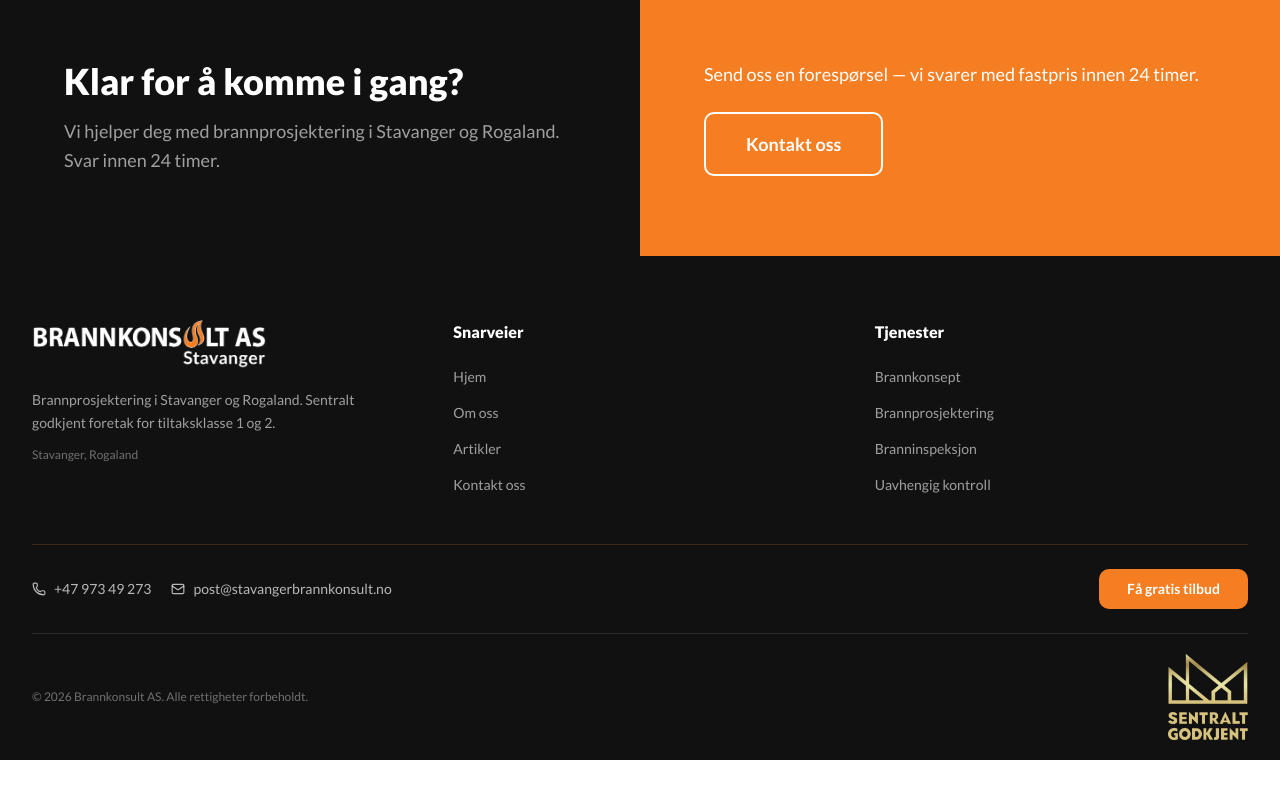
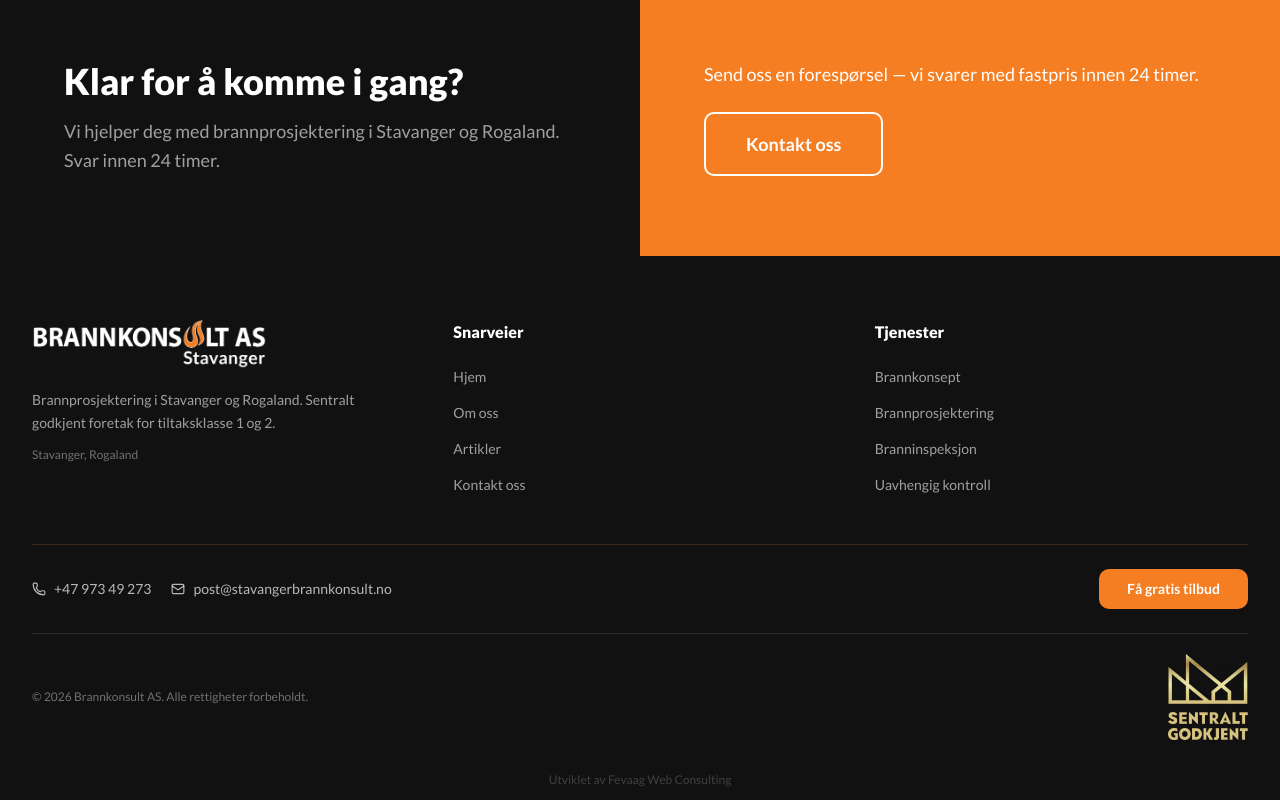
Before and after one commit to TerjeFevaag/stavangerbrannkonsult, a Next.js app: page / in a window 1280 px wide. Shown: the part 5271-6071 px from the top of the page. Before the commit the page ends 6031 px from the top, so only its background shows below. Built offline with nearby package versions, Linux system fonts and the light colour scheme.

Commit message:
Add developer credit to footer
Co-Authored-By: Claude Sonnet 4.6 <noreply@anthropic.com>

```diff
--- a/components/Footer.tsx
+++ b/components/Footer.tsx
@@ -65,6 +65,9 @@ export default function Footer() {
           <p className="text-brand-white/40 text-xs">&copy; {new Date().getFullYear()} Brannkonsult AS. Alle rettigheter forbeholdt.</p>
           <Image src="/images/sentralt-godkjent.png" alt="Sentralt godkjent" width={80} height={80} className="object-contain" />
         </div>
+        <div className="py-3 text-center">
+          <p className="text-brand-white/20 text-xs">Utviklet av <a href="https://fevaag.no/" target="_blank" rel="noopener noreferrer" className="hover:text-brand-white/40 transition-colors">Fevaag Web Consulting</a></p>
+        </div>
       </div>
     </footer>
   )
```
